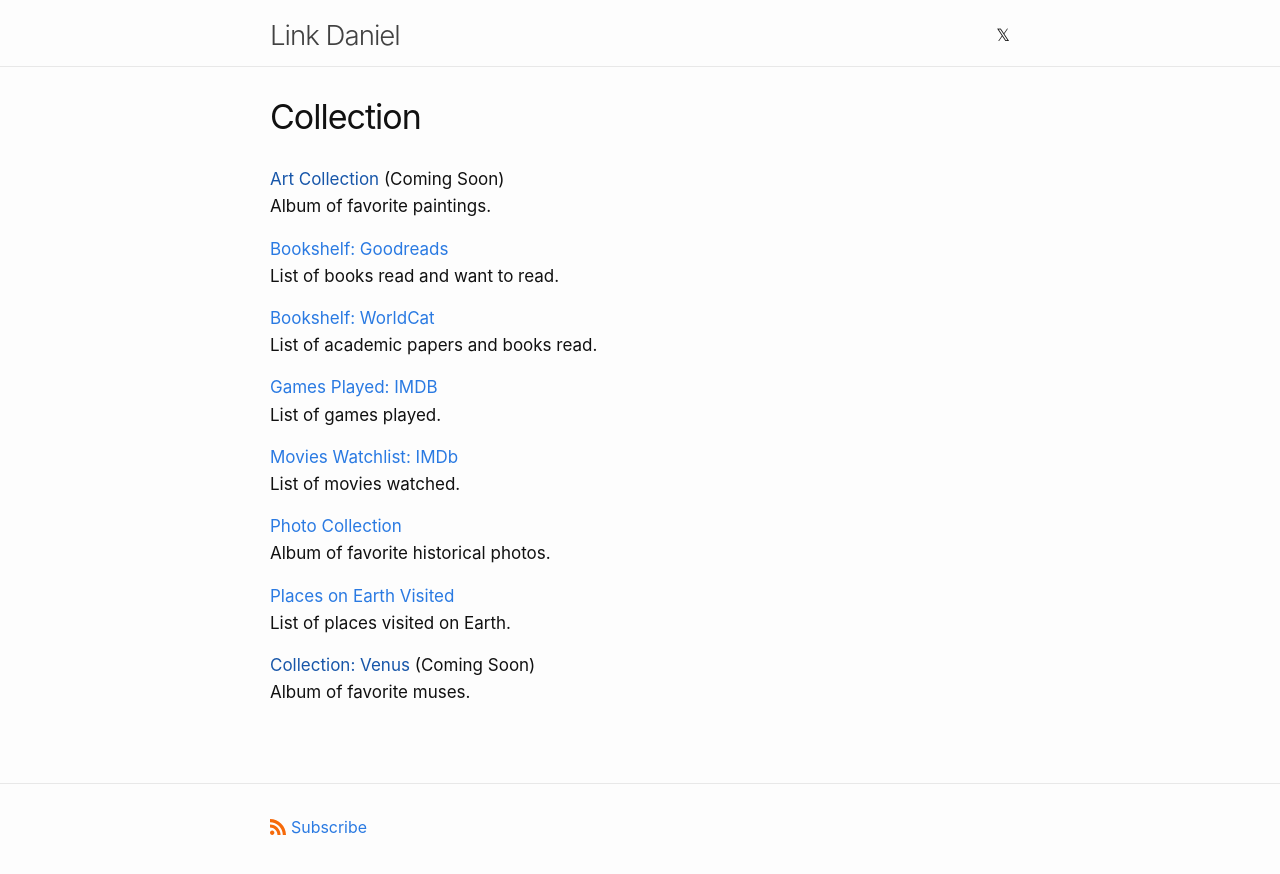
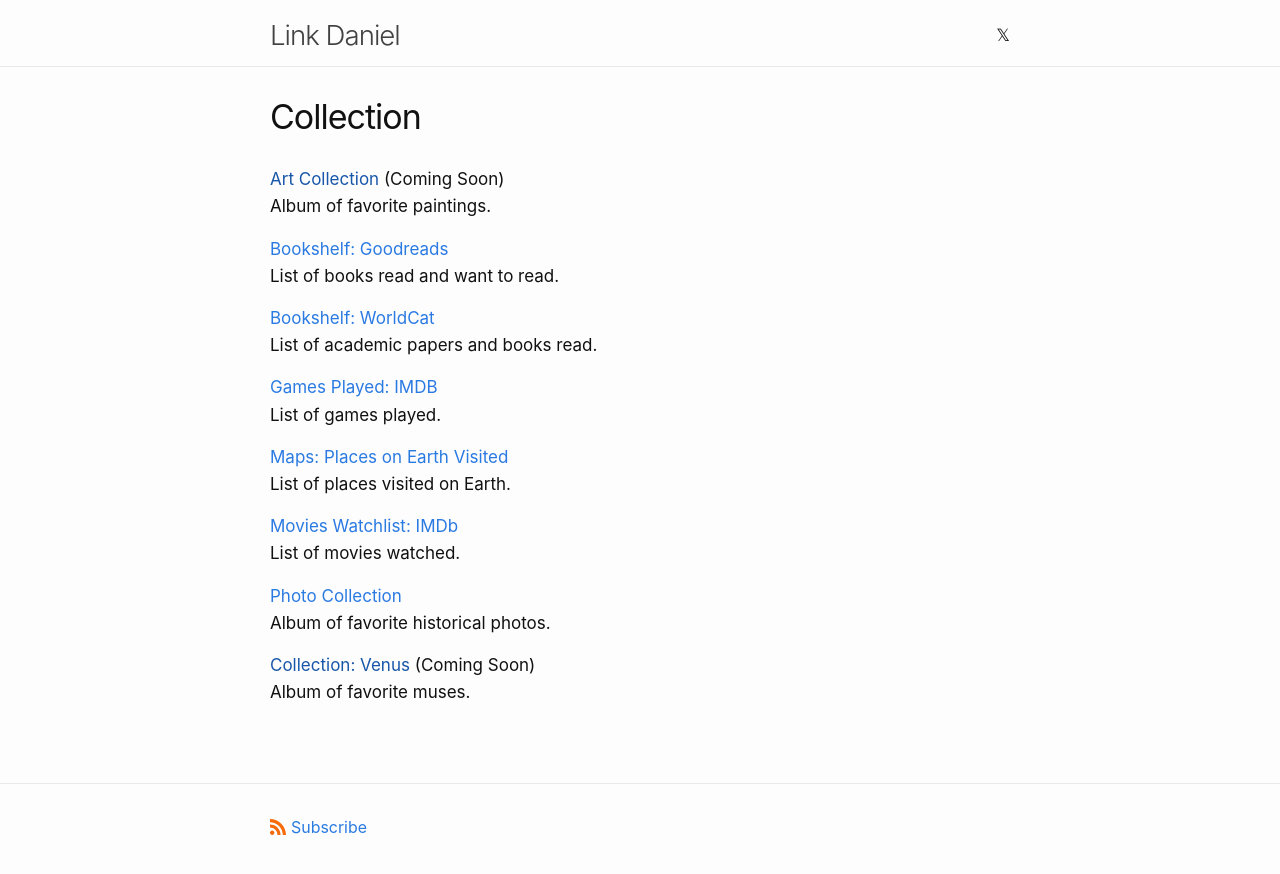
Before and after one commit to link-daniel/link.github.io, a Jekyll site: the page built from collection.md, in a window 1280 px wide. Shown: the top 874 px of the page. Built offline with Jekyll 4.4.1, drawn with Linux system fonts in a browser that asks for light colours; part of the change alters nothing that is shown.

Commit message:
Update collection.md

```diff
--- a/collection.md
+++ b/collection.md
@@ -20,6 +20,10 @@ List of academic papers and books read.
 <br>
 List of games played.
 
+[Maps: Places on Earth Visited](/maps)
+<br>
+List of places visited on Earth.
+
 <a href="https://www.imdb.com/user/ur85826373/watchlist?sort=date_added%2Cdesc&view=detail">Movies Watchlist: IMDb</a>
 <br>
 List of movies watched.
@@ -28,10 +32,6 @@ List of movies watched.
 <br>
 Album of favorite historical photos.
 
-<a href="https://maps.app.goo.gl/vmtWzydsvTrD4k5t5">Places on Earth Visited</a>
-<br>
-List of places visited on Earth.
-
 <a href="">Collection: Venus</a> (Coming Soon)
 <br>
 Album of favorite muses.
```
